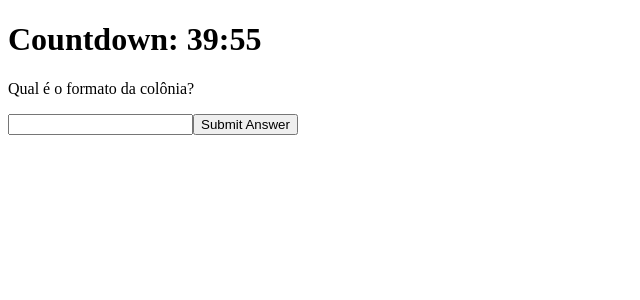
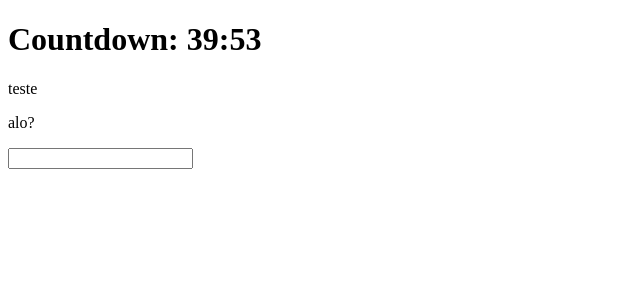
Before and after one commit to marcellolee03/lab-enigma, a React (Vite) app: page /puzzle in a window 1280 px wide. Shown: the top 300 px of the page, without its empty margins (0-640 px from the left). Built offline with nearby package versions, Linux system fonts and the light colour scheme.

Commit message:
cleanup for puzzleDisplay components

```diff
--- /dev/null
+++ b/src/components/CarouselCard.tsx
@@ -0,0 +1,39 @@
+import { type Puzzle } from "../models/Puzzle"
+import { useState } from "react"
+
+interface CarouselCardProps {
+    puzzle: Puzzle
+}
+
+export function CarouselCard({ puzzle }: CarouselCardProps) {
+    const [ typedAnswer_1, setTypedAnswer_1 ] = useState<string>("")
+    const [ userAnswer_1, setUserAnswer_1 ] = useState<string[]>([])
+
+    function handleChange (event: React.ChangeEvent<HTMLInputElement>) {
+        const newTypedValue = event.target.value
+        setTypedAnswer_1(newTypedValue)
+        setUserAnswer_1([newTypedValue])
+        console.log(typedAnswer_1)
+        console.log(userAnswer_1)
+    }
+
+    if (puzzle.answerType === "special") {
+
+        return (
+            <div>
+                <p>{puzzle.hint}</p>
+                <p>{puzzle.first_question}</p>
+                <input
+                    type="text"
+                    value={typedAnswer_1}
+                    onChange={handleChange}
+                />
+            </div>
+        )
+
+    } else {
+        return (
+            <p>Unexpected error!</p>
+        )
+    }
+}
--- a/src/components/SubmitAnswerButton.tsx
+++ b/src/components/SubmitAnswerButton.tsx
@@ -16,8 +16,8 @@ export function SubmitAnswerButton({answers, input, penalty, onClick}: SubmitAns
     function normalizeString(str: string): string {
         return str
             .toLowerCase()
-            .normalize('NFD') // Normalization Form D
-            .replace(/[\u0300-\u036f]/g, ''); // Remove diacritics
+            .normalize('NFD')
+            .replace(/[\u0300-\u036f]/g, '')
     }
 
     function areArraysEqual(arr1: string[], arr2: string[]): boolean {
@@ -36,7 +36,7 @@ export function SubmitAnswerButton({answers, input, penalty, onClick}: SubmitAns
                 return false
             }
         }
-        return true;
+        return true
     }
 
     function handleClick(arr1: string[], arr2: string[]) {
--- a/src/components/puzzleDisplays/CheckAnswerDisplay.tsx
+++ b/src/components/puzzleDisplays/CheckAnswerDisplay.tsx
@@ -14,8 +14,6 @@ export function CheckAnswerDisplay({ puzzle }: PuzzleDisplayProps) {
     }, [puzzle])
 
     function handleChange(option: string, isChecked: boolean) {
-
-        if (puzzle.answerType === "multiple_choice") {
             if (isChecked) {
                 setUserAnswers(prevAnswers => [...prevAnswers, option])
             } else {
@@ -23,17 +21,16 @@ export function CheckAnswerDisplay({ puzzle }: PuzzleDisplayProps) {
                     prevAnswers.filter(answer => answer !== option)
                 )
             }
-        }
     }
 
-    return (
+    if (puzzle.answerType === "multiple_choice") {
+        return (
         <>
             <p>{puzzle.question}</p>
 
             {puzzle.hint && <p>{puzzle.hint}</p>}
 
-            {puzzle.answerType === "multiple_choice"
-                && puzzle.options.map((option) => (
+            {puzzle.options.map((option) => (
                     <>
                         <label key={option}>
                             <input
@@ -43,13 +40,14 @@ export function CheckAnswerDisplay({ puzzle }: PuzzleDisplayProps) {
                             />
                             {option}
                         </label>
-
                     </>
-
                 ))
             }
 
             <SubmitAnswerButton answers={puzzle.answers} input={userAnswers}/>
         </>
-    )
+        )
+    } else {
+        null
+    }
 }
--- a/src/components/puzzleDisplays/OpenAnswerDisplay.tsx
+++ b/src/components/puzzleDisplays/OpenAnswerDisplay.tsx
@@ -20,15 +20,13 @@ export function OpenPuzzleDisplay({ puzzle } : PuzzleDisplayProps) {
         setUserAnswer([newTypedValue])
     }
 
+    if (puzzle.answerType === "open") {
         return (
         <>
             <p>{puzzle.question}</p>
 
             {puzzle.hint && <p>{puzzle.hint}</p>}
 
-            {puzzle.answerType === "open"
-                && (
-                <>
             <input
                 type="text"
                 value={typedAnswer}
@@ -41,10 +39,9 @@ export function OpenPuzzleDisplay({ puzzle } : PuzzleDisplayProps) {
                 penalty={puzzle.penalty}
                 onClick={() => setTypedAnswer("")}
             />
-
         </>
         )
+    } else {
+        null
     }
-        </>
-    )
 }
--- a/src/components/puzzleDisplays/RadioAnswerDisplay.tsx
+++ b/src/components/puzzleDisplays/RadioAnswerDisplay.tsx
@@ -14,21 +14,19 @@ export function RadioAnswerDisplay({ puzzle }: PuzzleDisplayProps) {
     }, [puzzle])
 
     function handleChange(option: string) {
-
         if (puzzle.answerType === "multiple_choice") {
             setUserAnswers([option])
         }
     }
 
+    if (puzzle.answerType === "multiple_choice") {
         return (
         <>
             <p>{puzzle.question}</p>
 
             {puzzle.hint && <p>{puzzle.hint}</p>}
 
-            {puzzle.answerType === "multiple_choice"
-                && puzzle.options.map((option) => (
-                    <>
+            {puzzle.options.map((option) => (
                     <label key={option}>
                         <input
                             type="radio"
@@ -39,9 +37,6 @@ export function RadioAnswerDisplay({ puzzle }: PuzzleDisplayProps) {
                         />
                         {option}
                     </label>
-
-                    </>
-
                 ))
             }
 
@@ -52,4 +47,8 @@ export function RadioAnswerDisplay({ puzzle }: PuzzleDisplayProps) {
             />
         </>
         )
+    } else {
+        null
     }
+
+}
--- a/src/data/data.ts
+++ b/src/data/data.ts
@@ -1,6 +1,20 @@
 import { type Puzzle } from "../models/Puzzle"
 
 export const puzzles: Puzzle[] = [
+    {
+        answerType: "special",
+        id: 0,
+
+        hint: "teste",
+        first_question: "alo?",
+        first_answer: "alho",
+
+        second_question: "za warudo",
+        second_answer: "el mundoo",
+
+        penalty: 2
+    },
+
     {
         id: 1,
         answerType: "open",
@@ -118,7 +132,7 @@ export const puzzles: Puzzle[] = [
     {
         id: 15,
         answerType: "open",
-        question: "--6384 Qual é o nome da bactéria?",
+        question: "--6384. Qual é o nome da bactéria?",
         answers: ["enterococcus faecalis"],
         penalty: 300
     },
--- a/src/pages/PuzzlePage.tsx
+++ b/src/pages/PuzzlePage.tsx
@@ -4,6 +4,7 @@ import { OpenPuzzleDisplay } from "../components/puzzleDisplays/OpenAnswerDispla
 import { usePuzzleContext } from "../context/PuzzleContext";
 import { CheckAnswerDisplay } from "../components/puzzleDisplays/CheckAnswerDisplay"
 import { RadioAnswerDisplay } from "../components/puzzleDisplays/RadioAnswerDisplay"
+import { CarouselCard } from "../components/CarouselCard";
 
 export function PuzzlePage(){
     const { getCurrentPuzzle } = usePuzzleContext()
@@ -14,6 +15,13 @@ export function PuzzlePage(){
           <>
             <CountdownTimer />
             <OpenPuzzleDisplay puzzle = {currentPuzzle} />
+          </>
+        )
+      } else if (currentPuzzle.answerType === "special") {
+        return (
+          <>
+            <CountdownTimer/>
+            <CarouselCard puzzle = {currentPuzzle} />
           </>
         )
       } else {
```
Also changed, not shown: src/models/Puzzle.tsx (+16 -1 lines). Lines whose indentation alone changed are shown as unchanged.
